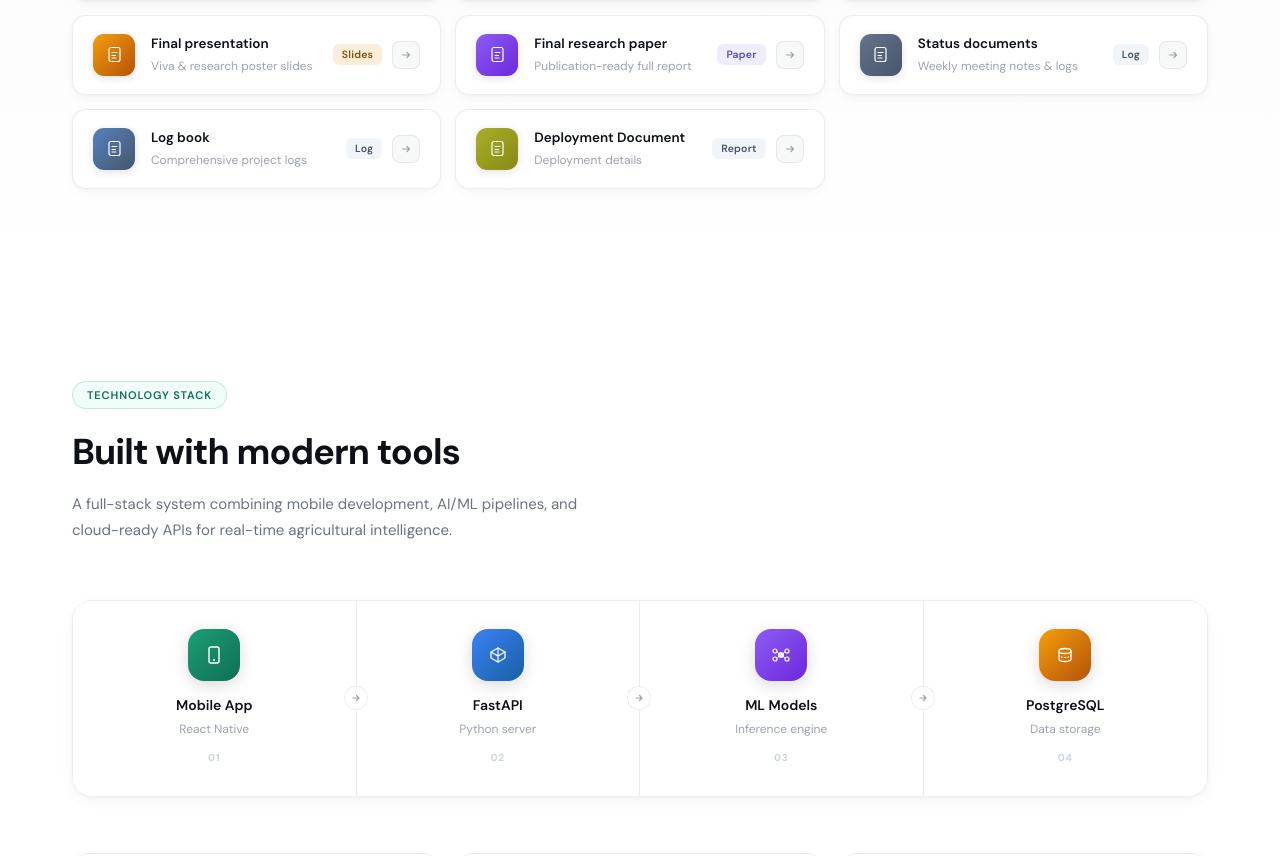
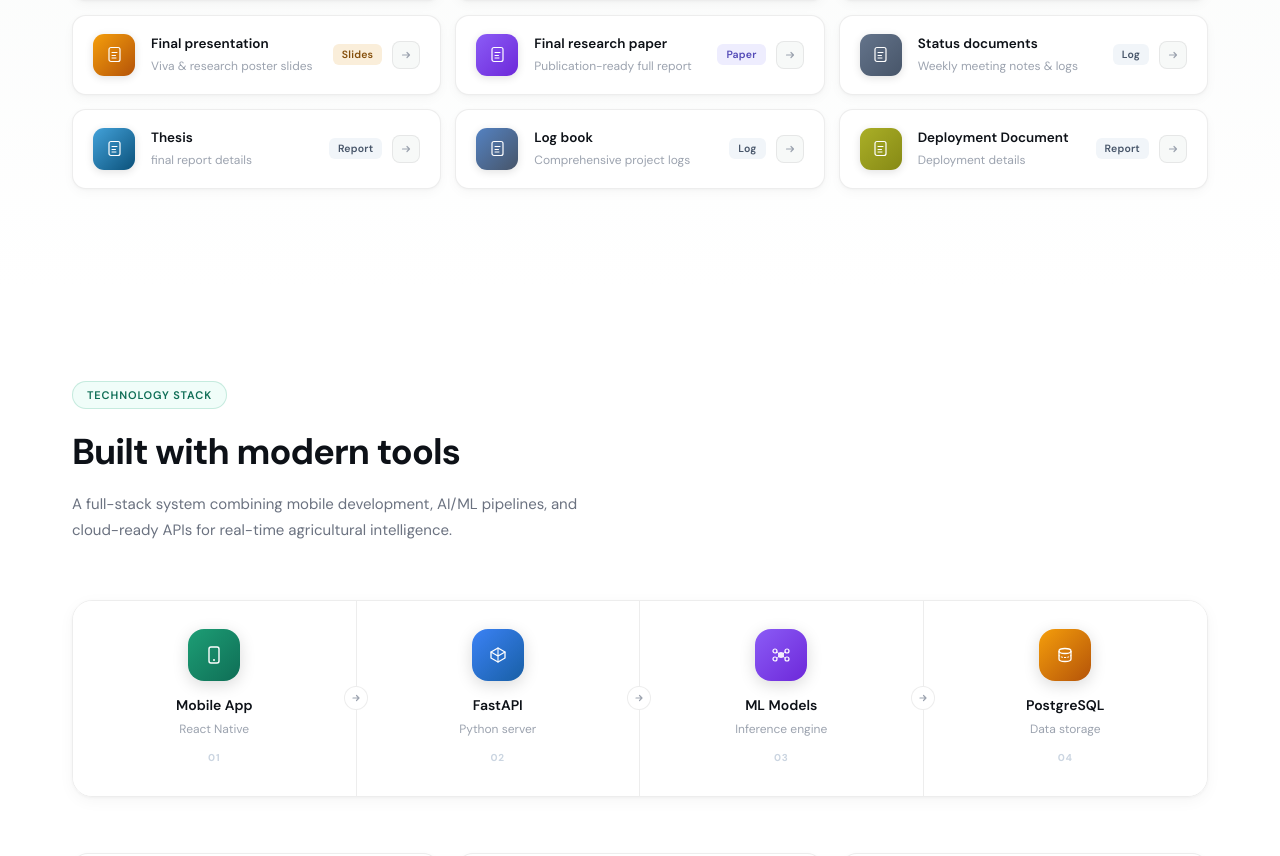
Before and after one commit to Loshan2001/AgriConnect-Website, a Next.js app: page / in a window 1280 px wide. Shown: the part 7799-8655 px from the top of the page. Built offline with nearby package versions, Linux system fonts and the light colour scheme.

Commit message:
add: thesis report added

```diff
--- a/components/Documents.tsx
+++ b/components/Documents.tsx
@@ -32,7 +32,7 @@ const docs = [
     iconStroke: '#fff',
     title: 'Final presentation',
     sub: 'Viva & research poster slides',
-    href: "https://drive.google.com/drive/folders/1uIV3W-fnYC4FzmwD9k1YCIwApouLMgKv?usp=share_link",
+    href: "https://drive.google.com/drive/folders/1l2nhB7RSN7BCV4T3yC-_qPuTPyFUiStR?usp=share_link",
   },
   {
     type: 'Paper', typeBg: '#EEEDFE', typeColor: '#534AB7',
@@ -49,6 +49,14 @@ const docs = [
     title: 'Status documents',
     sub: 'Weekly meeting notes & logs',
     href: "https://drive.google.com/drive/folders/1imjo2-9lqua65KSg-cg1Ab4iPCiRkp0K?usp=share_link",
+  },
+   {
+    type: 'Report', typeBg: '#F1F5F9', typeColor: '#475569',
+    iconBg: 'linear-gradient(135deg, #43a2da 0%, #0b517a 100%)',
+    iconStroke: '#fff',
+    title: 'Thesis',
+    sub: 'final report details',
+    href: "https://drive.google.com/drive/folders/1vUcTJCoG-S5ZaZ-qxc7Fm3Unpv-0CC4V?usp=sharing",
   },
   {
     type: 'Log', typeBg: '#F1F5F9', typeColor: '#475569',
```
